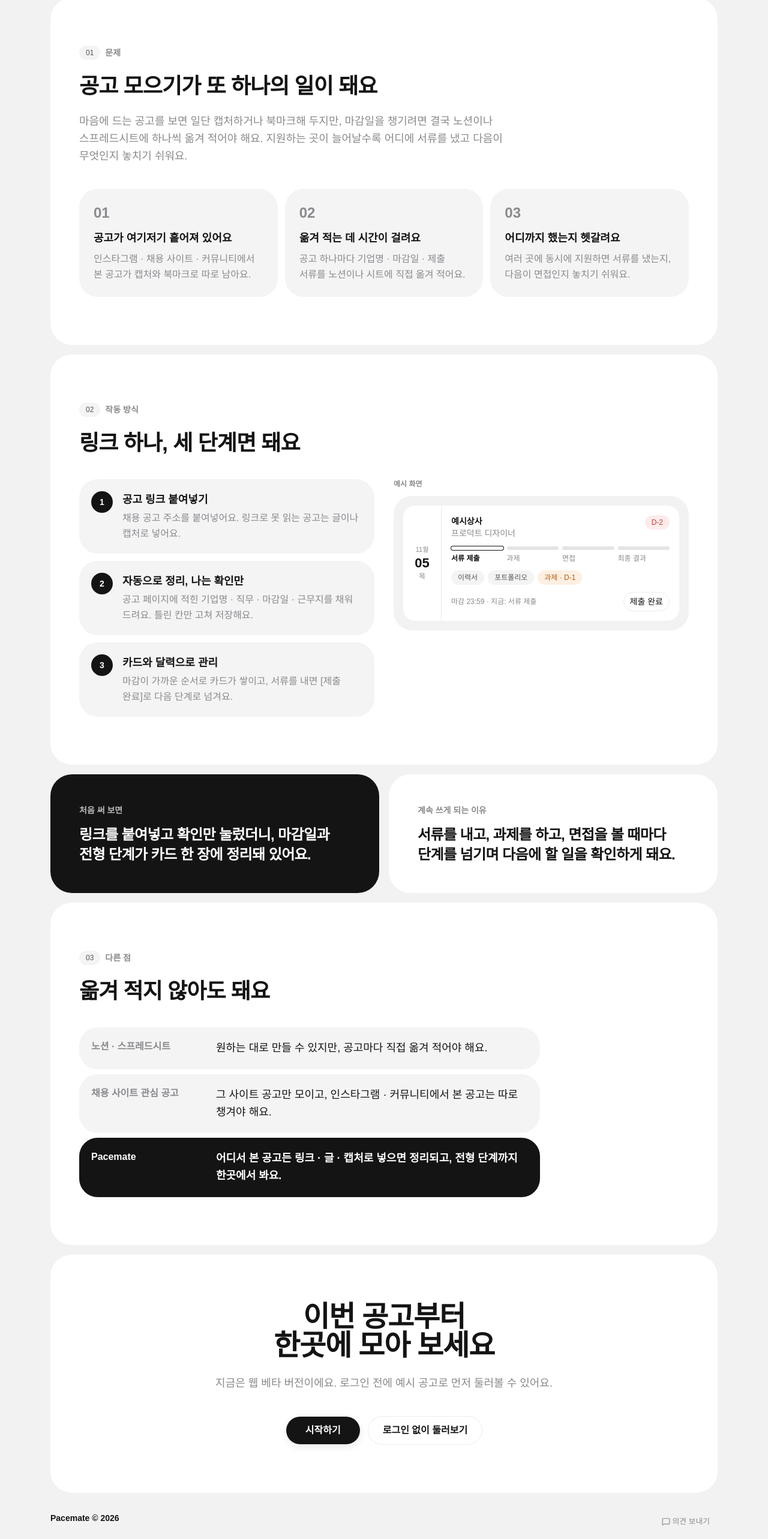
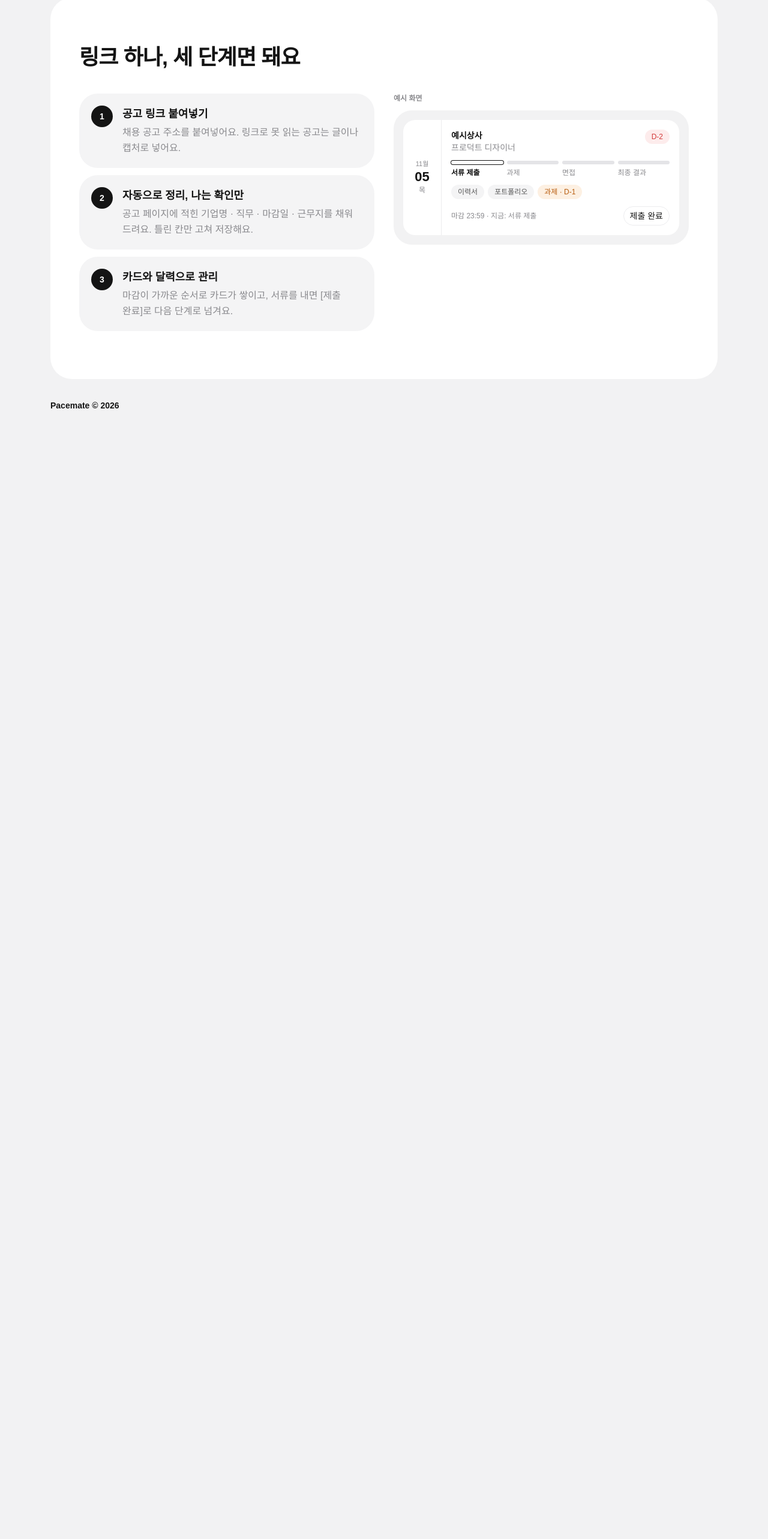
Before and after one commit to haena-cell/haena-cell-builder, a Next.js app: page / in a window 1280 px wide. Shown: the part 1160-3726 px from the top of the page at 60% size. After the commit the page ends 1880 px from the top, so only its background shows below. Built offline with nearby package versions, Linux system fonts and the light colour scheme; a web font is replaced by a local one.

Commit message:
랜딩을 메인과 작동 방식만 남기고 정돈 (D-50)
Co-Authored-By: Claude Opus 5.5 <noreply@anthropic.com>

```diff
--- a/src/app/page.tsx
+++ b/src/app/page.tsx
@@ -9,21 +9,6 @@ import { Button } from "@/components/ui/button";
 import { Card } from "@/components/ui/card";
 import { StepBar } from "@/components/postings/step-bar";
 import { cn } from "@/lib/utils";
-
-const pains = [
-  {
-    title: "공고가 여기저기 흩어져 있어요",
-    body: "인스타그램 · 채용 사이트 · 커뮤니티에서 본 공고가 캡처와 북마크로 따로 남아요.",
-  },
-  {
-    title: "옮겨 적는 데 시간이 걸려요",
-    body: "공고 하나마다 기업명 · 마감일 · 제출 서류를 노션이나 시트에 직접 옮겨 적어요.",
-  },
-  {
-    title: "어디까지 했는지 헷갈려요",
-    body: "여러 곳에 동시에 지원하면 서류를 냈는지, 다음이 면접인지 놓치기 쉬워요.",
-  },
-];
 
 const steps = [
   {
@@ -48,15 +33,6 @@ const exampleSteps = [
   { id: "4", name: "최종 결과", completedAt: null },
 ];
 
-function SectionLabel({ no, children }: { no: string; children: string }) {
-  return (
-    <div className="mb-6 flex items-center gap-2">
-      <Badge variant="secondary" className="tabular-nums">{no}</Badge>
-      <span className="text-sm font-semibold text-muted-foreground">{children}</span>
-    </div>
-  );
-}
-
 // 회색 바탕 위 둥근 흰 판 하나 = 섹션 하나 (DESIGN.md 6)
 function Panel({ children, className }: { children: React.ReactNode; className?: string }) {
   return (
@@ -76,7 +52,7 @@ export default function Home() {
       </header>
 
       <main className="mx-auto flex w-full max-w-6xl flex-1 flex-col gap-3 px-3 md:gap-4 md:px-5">
-        {/* 1. 히어로 */}
+        {/* 메인 */}
         <Panel className="md:pt-16 md:pb-12">
           <Reveal>
             <h1 className="max-w-4xl text-4xl leading-[1.15] font-bold tracking-tight md:text-6xl">
@@ -102,39 +78,9 @@ export default function Home() {
           </div>
         </Panel>
 
-        {/* 2. 문제 */}
+        {/* 작동 방식 */}
         <Panel>
           <Reveal>
-            <SectionLabel no="01">문제</SectionLabel>
-            <h2 className="text-3xl font-bold tracking-tight md:text-4xl">
-              공고 모으기가 또 하나의 일이 돼요
-            </h2>
-            <p className="mt-6 max-w-3xl text-base leading-relaxed text-muted-foreground md:text-lg">
-              마음에 드는 공고를 보면 일단 캡처하거나 북마크해 두지만, 마감일을
-              챙기려면 결국 노션이나 스프레드시트에 하나씩 옮겨 적어야 해요.
-              지원하는 곳이 늘어날수록 어디에 서류를 냈고 다음이 무엇인지
-              놓치기 쉬워요.
-            </p>
-          </Reveal>
-          <div className="mt-10 grid gap-3 md:grid-cols-3">
-            {pains.map((p, i) => (
-              <Reveal key={p.title}>
-                <div className="h-full rounded-3xl bg-muted p-6">
-                  <span className="text-2xl font-bold text-muted-foreground tabular-nums">
-                    {String(i + 1).padStart(2, "0")}
-                  </span>
-                  <h3 className="mt-3 text-lg font-bold">{p.title}</h3>
-                  <p className="mt-2 text-base leading-relaxed text-muted-foreground">{p.body}</p>
-                </div>
-              </Reveal>
-            ))}
-          </div>
-        </Panel>
-
-        {/* 3. 작동 방식 */}
-        <Panel>
-          <Reveal>
-            <SectionLabel no="02">작동 방식</SectionLabel>
             <h2 className="text-3xl font-bold tracking-tight md:text-4xl">
               링크 하나, 세 단계면 돼요
             </h2>
@@ -194,93 +140,11 @@ export default function Home() {
             </Reveal>
           </div>
         </Panel>
-
-        {/* 4. 이래서 쓰게 돼요 */}
-        <div className="grid gap-3 md:grid-cols-2 md:gap-4">
-          <Reveal>
-            <div className="h-full rounded-[28px] bg-primary p-8 text-primary-foreground md:rounded-[36px] md:p-12">
-              <span className="text-sm font-semibold opacity-70">처음 써 보면</span>
-              <p className="mt-3 text-2xl leading-snug font-bold tracking-tight">
-                링크를 붙여넣고 확인만 눌렀더니, 마감일과 전형 단계가 카드
-                한 장에 정리돼 있어요.
-              </p>
-            </div>
-          </Reveal>
-          <Reveal>
-            <div className="h-full rounded-[28px] bg-card p-8 md:rounded-[36px] md:p-12">
-              <span className="text-sm font-semibold text-muted-foreground">계속 쓰게 되는 이유</span>
-              <p className="mt-3 text-2xl leading-snug font-bold tracking-tight">
-                서류를 내고, 과제를 하고, 면접을 볼 때마다 단계를 넘기며
-                다음에 할 일을 확인하게 돼요.
-              </p>
-            </div>
-          </Reveal>
-        </div>
-
-        {/* 5. 다른 점 */}
-        <Panel>
-          <Reveal>
-            <SectionLabel no="03">다른 점</SectionLabel>
-            <h2 className="text-3xl font-bold tracking-tight md:text-4xl">
-              옮겨 적지 않아도 돼요
-            </h2>
-          </Reveal>
-          <div className="mt-10 grid max-w-3xl gap-2">
-            {[
-              {
-                label: "노션 · 스프레드시트",
-                body: "원하는 대로 만들 수 있지만, 공고마다 직접 옮겨 적어야 해요.",
-              },
-              {
-                label: "채용 사이트 관심 공고",
-                body: "그 사이트 공고만 모이고, 인스타그램 · 커뮤니티에서 본 공고는 따로 챙겨야 해요.",
-              },
-              {
-                label: "Pacemate",
-                body: "어디서 본 공고든 링크 · 글 · 캡처로 넣으면 정리되고, 전형 단계까지 한곳에서 봐요.",
-                highlight: true,
-              },
-            ].map((row) => (
-              <Reveal key={row.label}>
-                <div
-                  className={cn(
-                    "grid gap-2 rounded-3xl px-5 py-5 md:grid-cols-[11rem_1fr] md:gap-8",
-                    row.highlight ? "bg-primary text-primary-foreground" : "bg-muted",
-                  )}
-                >
-                  <span className={cn("font-semibold", !row.highlight && "text-muted-foreground")}>{row.label}</span>
-                  <p className={cn("text-base leading-relaxed md:text-lg", row.highlight && "font-semibold")}>{row.body}</p>
-                </div>
-              </Reveal>
-            ))}
-          </div>
-        </Panel>
-
-        {/* 6. 시작하기 */}
-        <Panel className="text-center">
-          <Reveal>
-            <h2 className="text-3xl font-bold tracking-tight md:text-5xl">
-              이번 공고부터
-              <br />
-              한곳에 모아 보세요
-            </h2>
-            <p className="mt-6 text-base leading-relaxed text-muted-foreground md:text-lg">
-              지금은 웹 베타 버전이에요. 로그인 전에 예시 공고로 먼저 둘러볼 수 있어요.
-            </p>
-            <div className="mt-10 flex flex-wrap items-center justify-center gap-3">
-              <StartButton className="h-12 px-8 text-base font-semibold" />
-              <DemoButton className="h-12 px-6 text-base font-semibold" />
-            </div>
-          </Reveal>
-        </Panel>
       </main>
 
       {/* 푸터 */}
       <footer className="mx-auto w-full max-w-6xl px-5 py-8">
-        <div className="flex flex-col gap-2 text-sm text-muted-foreground md:flex-row md:justify-between">
-          <span className="font-semibold text-foreground">Pacemate © 2026</span>
-          <FeedbackButton className="self-start md:self-auto" />
-        </div>
+        <span className="text-sm font-semibold">Pacemate © 2026</span>
       </footer>
     </div>
   );
```
